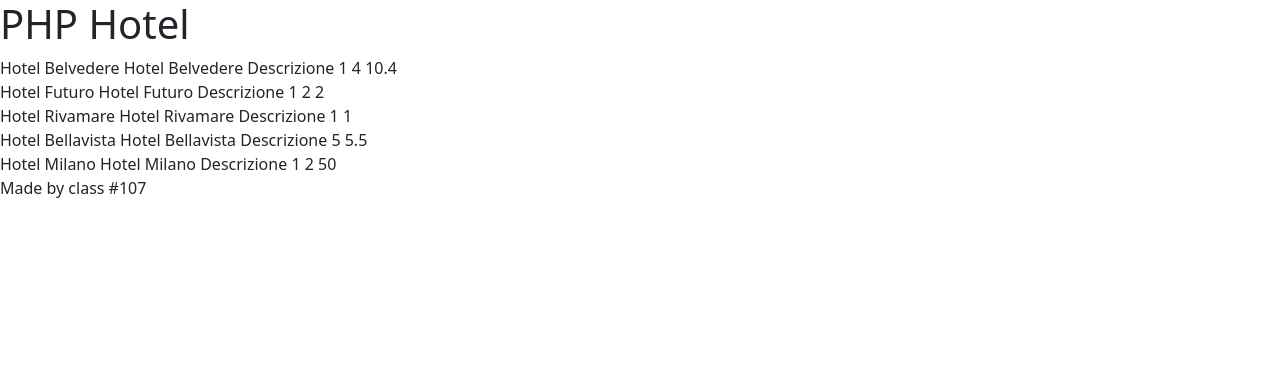
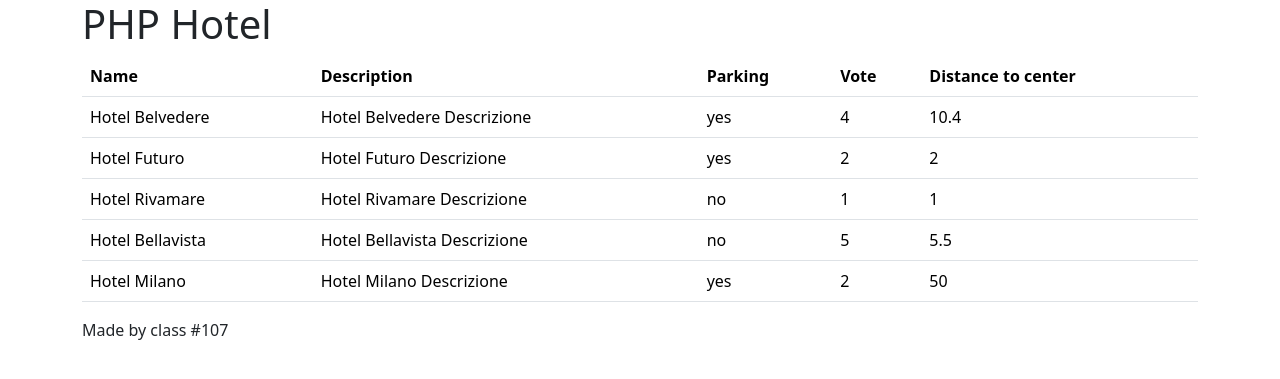
Before and after one commit to giuliabaratella/php-hotel, a PHP site: page / in a window 1280 px wide. Shown: the top 379 px of the page. Run offline with PHP 8.4, Linux system fonts and the light colour scheme.

Commit message:
added table with info

```diff
--- a/index.php
+++ b/index.php
@@ -3,13 +3,50 @@ include __DIR__ . "/partials/header.php";
 ?>
 
 <main>
-    <?php foreach ($hotels as $hotel) { ?>
-        <div>
-            <?php
-            echo "$hotel[name] $hotel[description] $hotel[parking] $hotel[vote] $hotel[distance_to_center]"
-                ?>
-        </div>
-    <?php } ?>
+    <div class="container">
+        <table class="table">
+            <thead>
+                <tr>
+                    <th scope="col">Name</th>
+                    <th scope="col">Description</th>
+                    <th scope="col">Parking</th>
+                    <th scope="col">Vote</th>
+                    <th scope="col">Distance to center</th>
+
+                </tr>
+            </thead>
+            <tbody>
+                <?php foreach ($hotels as $hotel) { ?>
+                    <tr>
+                        <?php foreach ($hotel as $key => $value) { ?>
+                            <td>
+                                <?php
+                                if ($key === 'parking' && $value === true) {
+                                    echo "yes";
+                                } elseif ($key === 'parking' && $value === false) {
+                                    echo 'no';
+                                } else {
+                                    echo $value;
+                                }
+                                ?>
+                            </td>
+                        <?php } ?>
+                    </tr>
+                    <!-- <div>
+                        <?php
+                        echo "$hotel[name] $hotel[description] $hotel[parking] $hotel[vote] $hotel[distance_to_center]"
+                            ?>
+                    </div> -->
+                <?php } ?>
+
+            </tbody>
+        </table>
+    </div>
+
+
+    <div class="container">
+
+    </div>
 
 
 </main>
--- a/partials/footer.php
+++ b/partials/footer.php
@@ -1,5 +1,7 @@
 <footer>
-    Made by class #107
+    <div class="container">
+        Made by class #107
+    </div>
 </footer>
 <script src="https://cdn.jsdelivr.net/npm/bootstrap@5.3.2/dist/js/bootstrap.bundle.min.js"
     integrity="sha384-C6RzsynM9kWDrMNeT87bh95OGNyZPhcTNXj1NW7RuBCsyN/o0jlpcV8Qyq46cDfL"
--- a/partials/header.php
+++ b/partials/header.php
@@ -18,5 +18,7 @@ include __DIR__ . "/../Model/db.php";
 
 <body>
     <header>
-        <h1>PHP Hotel</h1>
+        <div class="container">
+            <h1>PHP Hotel</h1>
+        </div>
     </header>
```
